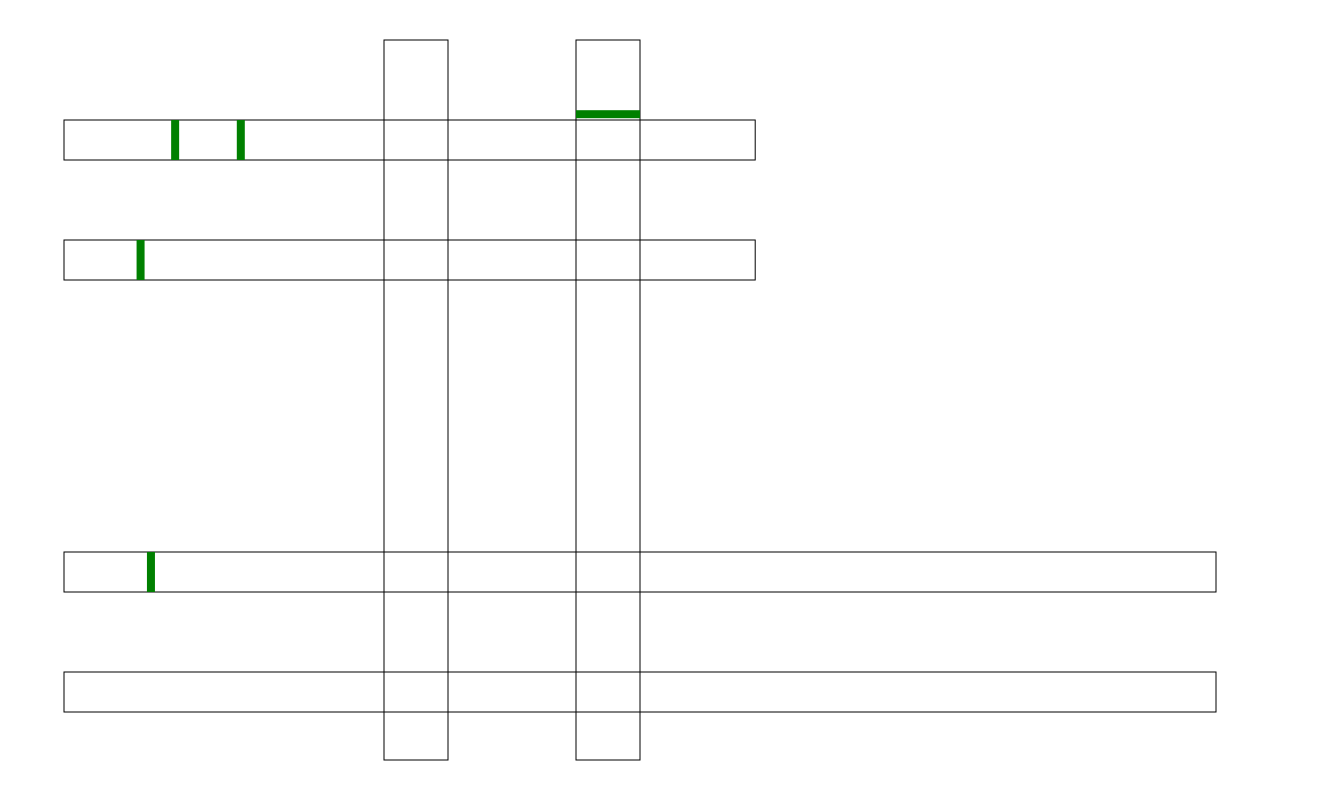
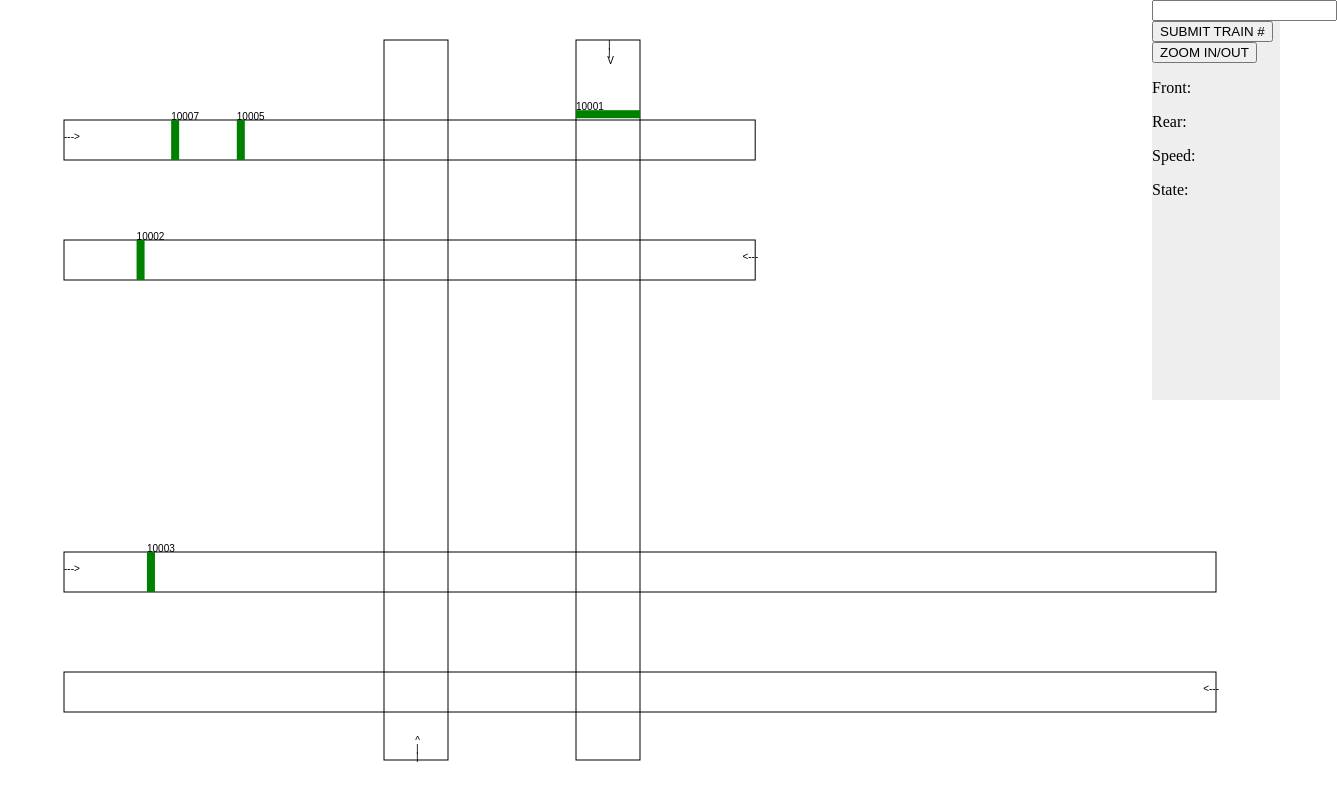
Before and after one commit to rjoleary/oec, a plain HTML site: page index.html in a window 1280 px wide. Shown: the whole page, 1337 px wide, since content can reach past the window. Drawn offline with Linux system fonts and the light colour scheme.

Commit message:
Added detail panel

```diff
--- a/css/style.css
+++ b/css/style.css
@@ -6,3 +6,12 @@ html, body, div, canvas {
   height: 100%;
   overflow: none;
 }
+
+#zoom-in {
+	background-color: #eeeeee;
+	width: 10%;
+	height: 50%;
+	position: absolute;
+	right: 0;
+	top: 0;
+}
--- a/index.html
+++ b/index.html
@@ -8,6 +8,19 @@
     <!-- This canvas element is fullscreen. -->
     <div id="wrapper">
     	<canvas id="myCanvas" class="simulation-canvas">Your browser does not support the canvas element.</canvas>
+    </div>
+
+    <div id="zoom-in">
+        <!-- <form> -->
+        <input type="input" id="t-id" label="Train ID: " />
+        <!-- </form> -->
+        <button id="trainidsubmit"> SUBMIT TRAIN #  </button>
+        <button id="zoom"> ZOOM IN/OUT </button><br>
+
+        <p>Front:<span id="front"><span></p>
+        <p>Rear:<span id="rear"><span></p>
+        <p>Speed:<span id="speed"><span></p>
+        <p>State:<span id="state"><span></p>
     </div>
 
     <!-- Import jquery -->
--- a/js/canvas-update.js
+++ b/js/canvas-update.js
@@ -1,7 +1,12 @@
 var ctx = $("#myCanvas");
 var c = ctx[0].getContext("2d");
 var wrapper = $("#wrapper");
+var value;
 
+/**
+* Parse the data for individual train
+* and return x, y, width, and height parameters
+*/
 function parseLocToCoor(front, rear, track, height, width) {
 	var x, y, w, h;
 	if (track == "1E") {
@@ -49,33 +54,76 @@ function parseLocToCoor(front, rear, track, height, width) {
 	var height = ctx[0].height;
 	var width = ctx[0].width;
 	console.log("Canvas height " + height + " width " + width);
+
+	// Clear
 	c.clearRect(0, 0, width, height);
 
-	// 1
+	// Track 1
 	c.strokeRect(width*0.05, height*0.15, width*0.54, height*0.05);
 	c.strokeRect(width*0.05, height*0.30, width*0.54, height*0.05);
+	c.fillText("--->", width*0.05, height*0.175);
+	c.fillText("<---", width*0.58, height*0.325);
 
-	// 2
+	// Track 2
 	c.strokeRect(width*0.30, height*0.05, width*0.05, height*0.9);
 	c.strokeRect(width*0.45, height*0.05, width*0.05, height*0.9);
+	c.fillText("|", width*0.475, height*0.06);
+	c.fillText("|", width*0.475, height*0.07);
+	c.fillText("V", width*0.4745, height*0.08);
+	c.fillText("^", width*0.3245, height*0.93);
+	c.fillText("|", width*0.325, height*0.94);
+	c.fillText("|", width*0.325, height*0.95);
 
-	// 3
+	// Track 3
 	c.strokeRect(width*0.05, height*0.69, width*0.9, height*0.05);
 	c.strokeRect(width*0.05, height*0.84, width*0.9, height*0.05);
+	c.fillText("--->", width*0.05, height*0.715);
+	c.fillText("<---", width*0.94, height*0.865);
 
 	// c.fillRect(width*0.10, height*0.212, height*0.006, height*0.006);
 
 	// console.log(trainParameters[0]["trainId"]);
 
 	for(i=0; i<size; ++i) {
-		// console.log(trainParameters[i]["trainId"]);
 		var arr = parseLocToCoor(parseInt(trainParameters[i]["front"]), parseInt(trainParameters[i]["rear"]), trainParameters[i]["track"], height, width);
 		c.fillStyle = 'green';
-		// c.fillRect(width*0.10, height*0.15, height*0.01, height*0.05);
 		console.log(arr);
 		c.fillRect(arr[0], arr[1], arr[2], arr[3]);
 
-		// c.fillStyle = 'red';
-		// c.fillText('10010', width*0.09, height*0.17);
+		c.fillStyle = 'black';
+		c.fillText(trainParameters[i]["trainId"], arr[0], arr[1]);
+
+		if (trainParameters[i]["trainId"] == value) {
+			console.log(111);
+			$("#front").text(trainParameters[i]["front"]);
+			$("#rear").text(trainParameters[i]["rear"]);
+			$("#speed").text(trainParameters[i]["speed"]);
+			$("#state").text(trainParameters[i]["status"]);
 		}
 	}
+
+	var zoom = 0;
+	$('#trainidsubmit').on('click', function() {
+		value = $('#t-id').val();
+	});
+
+	for(i=0; i<size; ++i) {
+
+	}
+
+	$( "#zoom" ).click(function() {
+	 	++zoom;
+	 	if (zoom % 2 != 0)
+	 	{
+	 		// document.body.style.zoom=10.0;this.blur();
+	 		$("canvas").css("transform", "scale(2,2)");
+
+	 	}
+	 	else
+	 	{
+	 		// document.body.style.zoom=1.0;this.blur();
+	 		$("canvas").css("transform", "scale(1,1)");
+	 	}
+	 	console.log("CLICKED - ZOOM " + zoomtype + " ID = " + value);
+	});
+}
```
Also changed, not shown: inputdetect.html (+4 -0 lines). Lines whose indentation alone changed are shown as unchanged.
